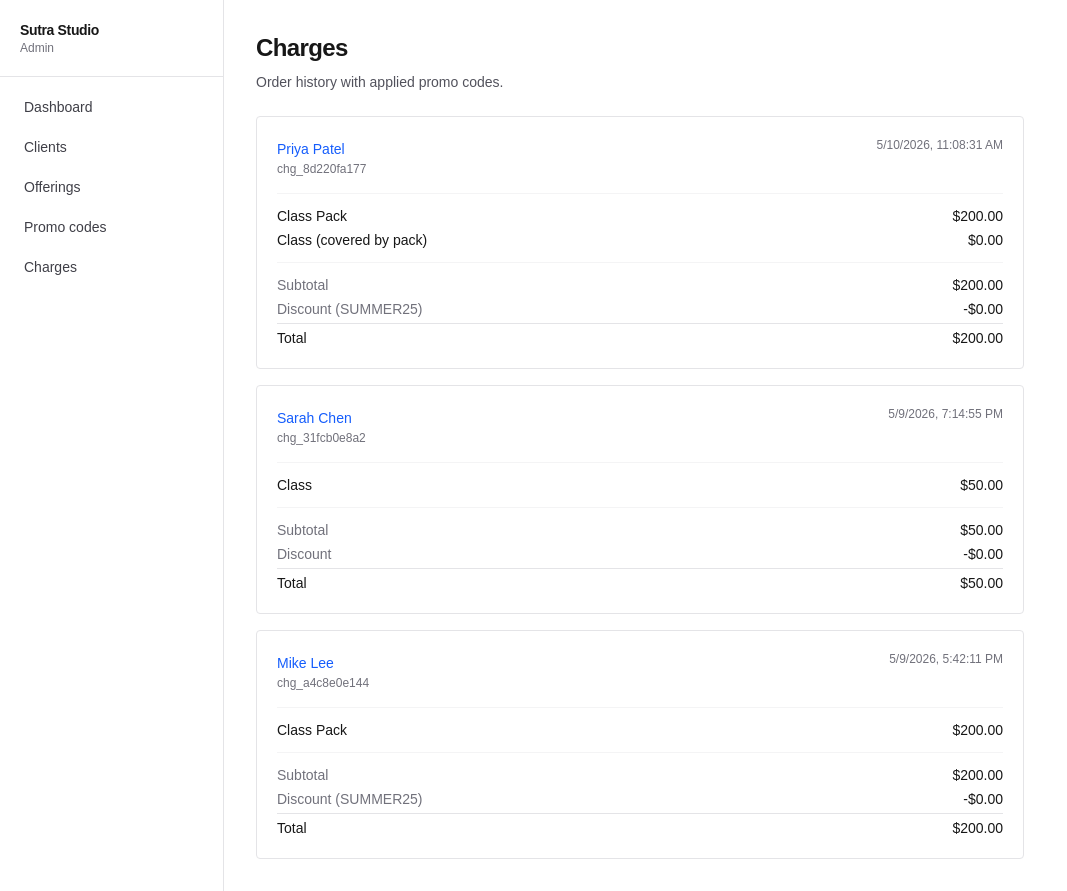
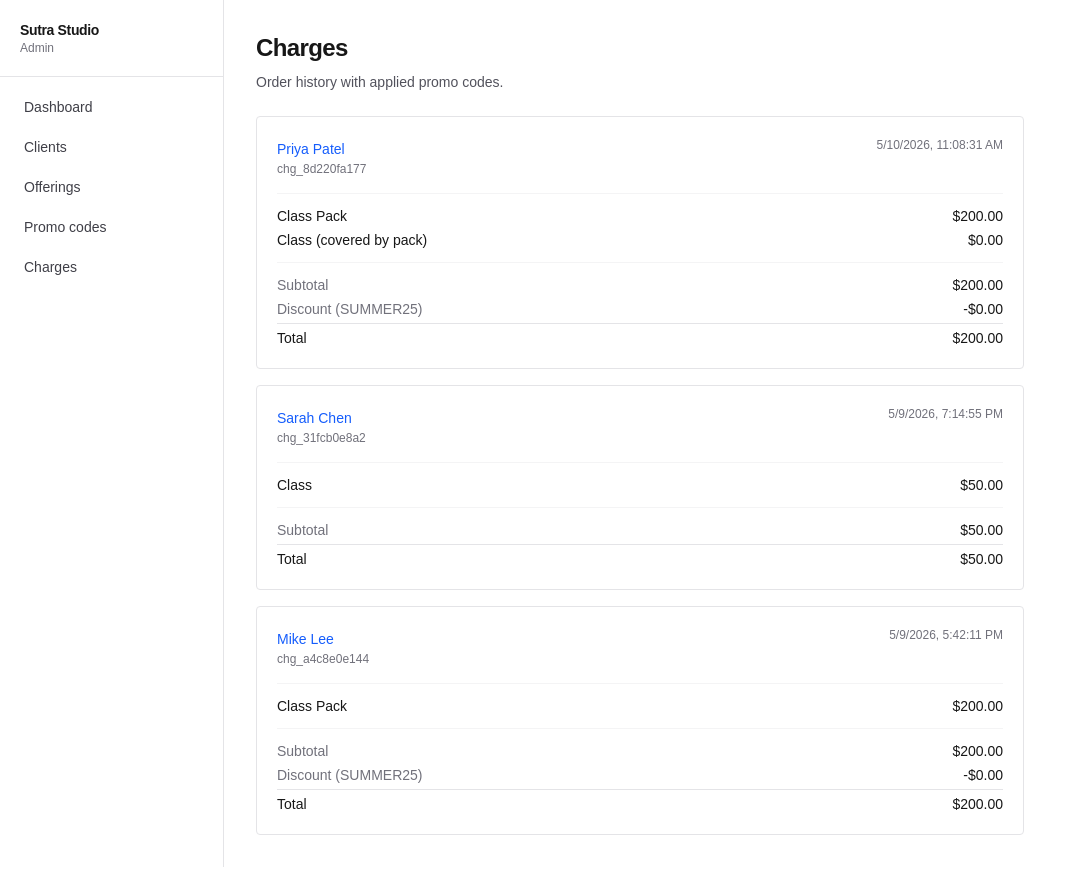
Before and after one commit to juangomez0120/arketa-interview-round-2, a Next.js app: page /charges in a window 1280 px wide. Shown: the whole page, without its empty margins (0-1067 px from the left). After the commit the page ends 867 px from the top, so only its background shows below. Built offline with nearby package versions, Linux system fonts and the light colour scheme.

Commit message:
chore: hide discount row on charges without a promo code

```diff
--- a/app/charges/page.tsx
+++ b/app/charges/page.tsx
@@ -63,12 +63,12 @@ export default async function ChargesPage() {
                   <dt className="text-zinc-500">Subtotal</dt>
                   <dd>{money(charge.subtotal)}</dd>
                 </div>
-                <div className="flex justify-between">
-                  <dt className="text-zinc-500">
-                    Discount{charge.promoCode ? ` (${charge.promoCode})` : ""}
-                  </dt>
-                  <dd>-{money(charge.discount)}</dd>
-                </div>
+                {charge.promoCode && (
+                  <div className="flex justify-between">
+                    <dt className="text-zinc-500">Discount ({charge.promoCode})</dt>
+                    <dd>-{money(charge.discount)}</dd>
+                  </div>
+                )}
                 <div className="flex justify-between border-t border-zinc-200 pt-1 mt-1 font-medium">
                   <dt>Total</dt>
                   <dd>{money(charge.total)}</dd>
```
